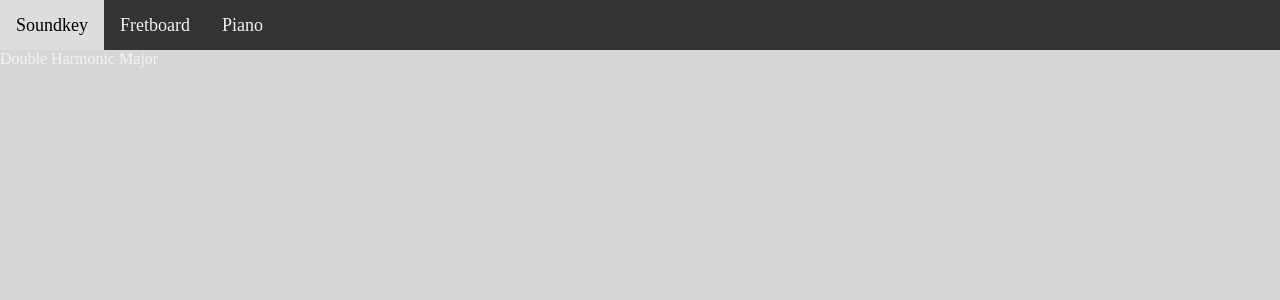
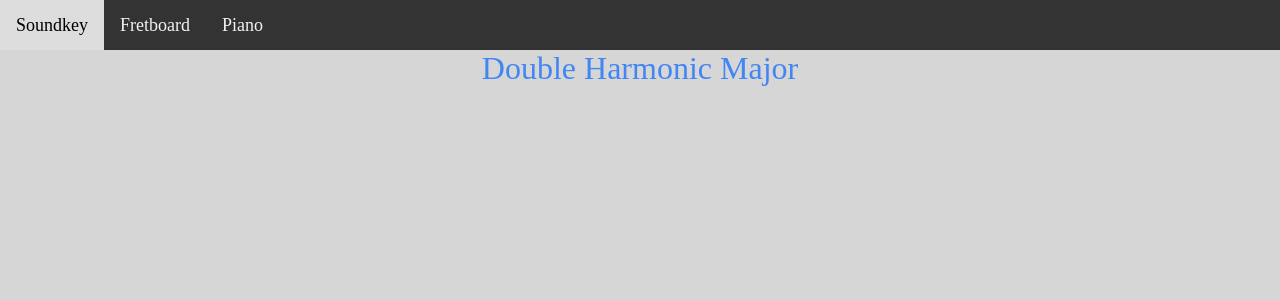
Before and after one commit to TylwythTeg/Allmusic, a Django app: template fretboard/templates/header.html in a window 1280 px wide. Shown: the top 300 px of the page. Run offline with Django 3.2, Linux system fonts and the light colour scheme; the template is opened without the code that fills it, so the values that code supplies are empty.

Commit message:
title bigger

```diff
--- a/fretboard/templates/header.html
+++ b/fretboard/templates/header.html
@@ -109,7 +109,7 @@
     {% block content %}
     {% endblock %}
 
-    <a id = "soundkey-object-name" href = "#" >Double Harmonic Major</a>
+    <div id = "sk-container"><a id = "soundkey-object-name" href = "#" >Double Harmonic Major</a> </div>
 
 
 
--- a/mysite/static/css/navbar.css
+++ b/mysite/static/css/navbar.css
@@ -183,3 +183,18 @@ a {
 .bottom_nav.show {
     display: block;
 }
+
+
+
+#soundkey-object-name {
+    margin: 0 auto;
+    text-align: center;
+    color: rgb(66, 134, 244);
+    font-size: 2em;
+}
+
+#sk-container {
+    margin: 0 auto;
+    width: 50%;
+    text-align: center;
+}
--- a/mysite/static/js/sidebar.js
+++ b/mysite/static/js/sidebar.js
@@ -7,13 +7,7 @@ document.addEventListener("DOMContentLoaded", function() {
     }
     clickable.addEventListener("click", callback);
 
-
-
     var close = document.getElementById("close-menu-button");
     close.addEventListener("click", callback);
 
-
-
-
-
 });
```
